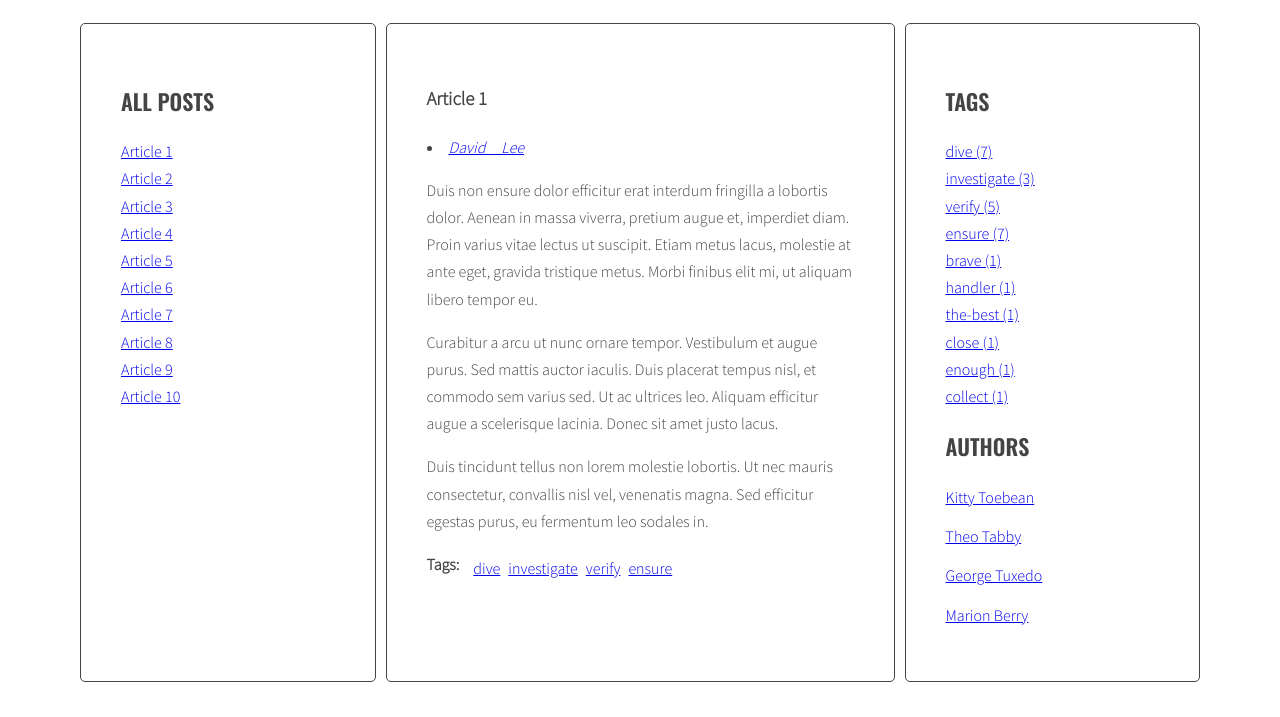
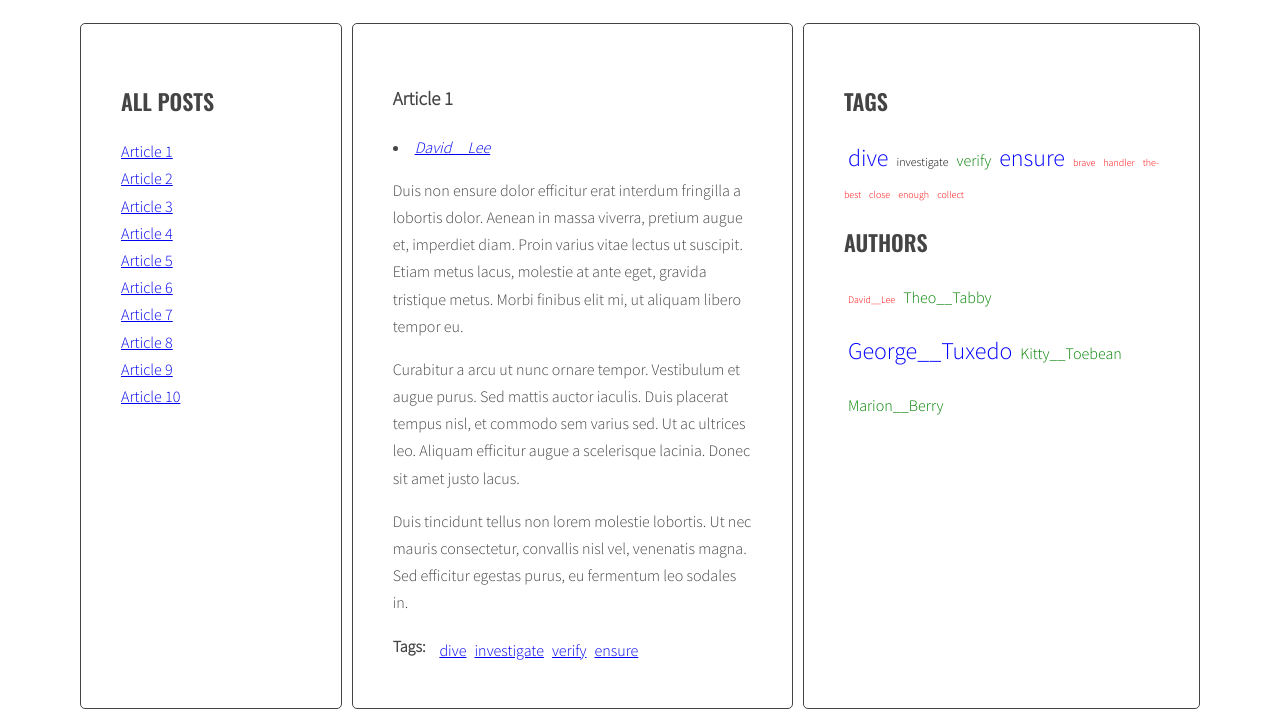
Before and after one commit to xek2137/Blog, a website: page index.html in a window 1280 px wide. Shown: the part 220-937 px from the top of the page. Before the commit the page ends 910 px from the top, so only its background shows below. Drawn offline with nearby package versions, Linux system fonts and the light colour scheme.

Commit message:
7.3 complete without ambition part

```diff
--- a/index.html
+++ b/index.html
@@ -252,26 +252,6 @@
                     </ul>
                     <h2 class="section-title">Authors</h2>
                     <ul class="list authors">
-                        <li>
-                            <a href="#">
-                                <span class="author-name">Kitty Toebean</span>
-                            </a>
-                        </li>
-                        <li>
-                            <a href="#">
-                                <span class="author-name">Theo Tabby</span>
-                            </a>
-                        </li>
-                        <li>
-                            <a href="#">
-                                <span class="author-name">George Tuxedo</span>
-                            </a>
-                        </li>
-                        <li>
-                            <a href="#">
-                                <span class="author-name">Marion Berry</span>
-                            </a>
-                        </li>
                     </ul>
                 </aside>
             </main>
--- a/js/script.js
+++ b/js/script.js
@@ -7,7 +7,10 @@
         optTitleListSelector = '.titles',
         optArticleTagsSelector = '.post-tags .list',
         optArticleAuthorSelector = '.post-author',
-        optTagsListSelector = '.tags.list';
+        optTagsListSelector = '.tags.list',
+        optCloudClassCount = 5,
+        optCloudClassPrefix = 'tag-size-',
+        optAuthorListSelector = '.authors.list';
 
     const titleClickHandler = function (event) {
         event.preventDefault();
@@ -19,10 +22,9 @@
             activeLink.classList.remove('active');
         }
         clickedElement.classList.add('active');
+        const activeArticles = document.querySelectorAll(optArticleSelector);
 
-        const activeArticles = document.querySelectorAll(optArticleSelector);
         for (let activeArticle of activeArticles) {
-
             activeArticle.classList.remove('active');
         }
         const articleSelector = clickedElement.getAttribute('href');
@@ -30,15 +32,13 @@
         targetArticle.classList.add('active');
     };
 
-
     const generateTitleLinks = function (customSelector = '') {
-
         const titleList = document.querySelector(optTitleListSelector);
         titleList.innerHTML = '';
         let html = '';
         const articles = document.querySelectorAll(optArticleSelector + customSelector);
+
         for (let article of articles) {
-
             const articleId = article.getAttribute('id');
             const articleTitle = article.querySelector(optTitleSelector).innerHTML;
             const linkHTML = '<li><a href="#' + articleId + '"><span>' + articleTitle + '</span></a></li>';
@@ -47,24 +47,45 @@
         }
         titleList.innerHTML = html;
         const links = document.querySelectorAll('.titles a');
+
         for (let link of links) {
-
             link.addEventListener('click', titleClickHandler);
         }
     };
     generateTitleLinks();
 
+    const calculateTagsParams = function (tags) {
+        const params = {
+            max: 0,
+            min: 999999,
+        };
+
+        for (let tag in tags) {
+            params.max = Math.max(tags[tag], params.max);
+            params.min = Math.min(tags[tag], params.min);
+        }
+        return params;
+    };
+
+    const calculateTagClass = function (count, params) {
+        const normalizedCount = count - params.min;
+        const normalizedMax = params.max - params.min;
+        const percentage = normalizedCount / normalizedMax;
+        const classNumber = Math.floor(percentage * (optCloudClassCount - 1) + 1);
+
+        return optCloudClassPrefix + classNumber;
+    };
     const generateTags = function () {
         let allTags = {};
         const articles = document.querySelectorAll(optArticleSelector);
+
         for (let article of articles) {
-
             const wrapperTags = article.querySelector(optArticleTagsSelector);
             let html = '';
             const articleTags = article.getAttribute('data-tags');
             const articleTagsArray = articleTags.split(' ');
+
             for (let tag of articleTagsArray) {
-
                 const linkHTML = '<li><a href="#tag-' + tag + '"><span>' + tag + '</span></a></li>';
                 html = html + linkHTML;
                 if(!allTags[tag]) {
@@ -77,11 +98,13 @@
             }
             wrapperTags.innerHTML = html;
         }
+        const tagList = document.querySelector(optTagsListSelector);
+        const tagsParams = calculateTagsParams(allTags);
+        let allTagsHTML = '';
 
-        const tagList = document.querySelector(optTagsListSelector);
-        let allTagsHTML = '';
         for (let tag in allTags) {
-            allTagsHTML += '<li><a href="#tag-' + tag + '">' + tag + ' (' + allTags[tag] + ') ' + '</a></li>';
+            const tagLinkHTML = '<li><a href="#tag-' + tag + '" + class="' + calculateTagClass(allTags[tag], tagsParams) + '">' + tag + '</a></li>';
+            allTagsHTML += tagLinkHTML;
         }
         tagList.innerHTML = allTagsHTML;
     };
@@ -94,41 +117,67 @@
         const href = clickedElement.getAttribute('href');
         const tag = href.replace('#tag-', '');
         const activeTags = document.querySelectorAll('a.active[href^="#tag-"]');
+
         for (let activeTag of activeTags) {
-
             activeTag.classList.remove('active');
         }
+        const findTagLinks = document.querySelectorAll('a[href="' + href + '"]');
 
-        const findTagLinks = document.querySelectorAll('a[href="' + href + '"]');
         for (let findTagLink of findTagLinks) {
-
             findTagLink.classList.add('active');
         }
         generateTitleLinks('[data-tags~="' + tag + '"]');
     };
 
     const addClickListenersToTags = function () {
+        const linkTags = document.querySelectorAll('a[href^="#tag-"]');
 
-        const linkTags = document.querySelectorAll('a[href^="#tag-"]');
         for (let linkTag of linkTags) {
-
             linkTag.addEventListener('click', tagClickHandler);
         }
     };
     addClickListenersToTags();
 
+    const calculateAuthorsParams = function (authors) {
+
+        const params = {
+            max: 0,
+            min: 999999,
+        };
+
+        for (let tag in authors) {
+            params.max = Math.max(authors[tag], params.max);
+            params.min = Math.min(authors[tag], params.min);
+        }
+        return params;
+    };
+
     const generateAuthors = function () {
+        let allAuthors = {};
+        const articles = document.querySelectorAll(optArticleSelector);
 
-        const articles = document.querySelectorAll(optArticleSelector);
         for (let article of articles) {
-
             const wrapperAuthors = article.querySelector(optArticleAuthorSelector);
             let html =' ';
             const tag = article.getAttribute('data-author');
             const linkHTML = '<li><a href="#tag-author-' + tag + '"><span>' + tag + '</span></a></li>';
             html = html + linkHTML;
+            if (!allAuthors[tag]) {
+                allAuthors[tag] = 1;
+            }
+            else {
+                allAuthors[tag]++;
+            }
             wrapperAuthors.innerHTML = html;
         }
+        const authorList = document.querySelector(optAuthorListSelector);
+        const authorParams = calculateAuthorsParams(allAuthors);
+        let authorTagsHTML = '';
+
+        for (let tag in allAuthors) {
+            authorTagsHTML += '<li><a href="#tag-author-' + tag + '" class="' + calculateTagClass(allAuthors[tag], authorParams) + '">' + tag + '</a></li>';
+        }
+        authorList.innerHTML = authorTagsHTML;
     };
     generateAuthors();
 
@@ -139,25 +188,22 @@
         const href = clickedElement.getAttribute('href');
         const tag = href.replace('#tag-author-', '');
         const activeAuthors = document.querySelectorAll('a.active[href^="#tag-author-"]');
+
         for (let activeAuthor of activeAuthors) {
-
             activeAuthor.classList.remove('active');
         }
+        const findAuthorLinks = document.querySelectorAll('a[href="' + href + '"]');
 
-        const findAuthorLinks = document.querySelectorAll('a[href="' + href + '"]');
         for (let findAuthorLink of findAuthorLinks) {
-
             findAuthorLink.classList.add('active');
         }
-
         generateTitleLinks('[data-author="' + tag + '"]');
     };
 
     const addClickListenersToAuthors = function () {
+        const linkAuthors = document.querySelectorAll('a[href^="#tag-author-"]');
 
-        const linkAuthors = document.querySelectorAll('a[href^="#tag-author-"]');
         for (let linkAuthor of linkAuthors) {
-
             linkAuthor.addEventListener('click', authorClickHandler);
         }
     };
--- a/sass/style.scss
+++ b/sass/style.scss
@@ -1,7 +1,6 @@
 @import url("https://fonts.googleapis.com/css?family=Oswald:400,600|Sacramento|Source+Sans+Pro:300&subset=latin-ext");
 
 /* Variables */
-
 $color-light: #fff;
 $color-dark: #444;
 
@@ -10,7 +9,6 @@ $font-header: "Oswald", sans-serif;
 $font-text: "Source Sans Pro", sans-serif;
 
 /* Global */
-
 *,
 *::before,
 *::after {
@@ -44,7 +42,6 @@ body {
 }
 
 /* Layout */
-
 .wrapper {
     display: flex;
     margin-left: 10px;
@@ -68,7 +65,6 @@ body {
 }
 
 /* Logo */
-
 .logo {
     font-family: $font-logo;
     font-weight: 400;
@@ -78,7 +74,6 @@ body {
 }
 
 /* Lists */
-
 .list {
     list-style-type: none;
     margin: 0;
@@ -96,7 +91,6 @@ body {
 }
 
 /* Authors */
-
 .authors {
     li {
         margin-bottom: 12px;
@@ -104,7 +98,6 @@ body {
 }
 
 /* Post */
-
 .post {
     display: none;
     &.active {
@@ -122,3 +115,46 @@ body {
         margin: 0 10px 0 0;
     }
 }
+
+/* Tags */
+
+.tag-size-1 {
+    font-size: 10px;
+    color: red;
+}
+
+.tag-size-2 {
+    font-size: 12px;
+    color: black;
+}
+
+.tag-size-3 {
+    font-size: 16px;
+    color: green;
+}
+
+.tag-size-4 {
+    font-size: 20px;
+    color: violet;
+}
+
+.tag-size-5 {
+    font-size: 24px;
+    color: blue;
+}
+
+.tags li {
+    display: inline;
+    padding: 4px;
+    [class*="tag-size"] {
+        text-decoration: none;
+    }
+}
+
+.authors li {
+    display: inline-block;
+    padding: 4px;
+    [class*="tag-size"] {
+        text-decoration: none;
+    }
+}
```
Also changed, not shown: css/style.css, 1 other file.
